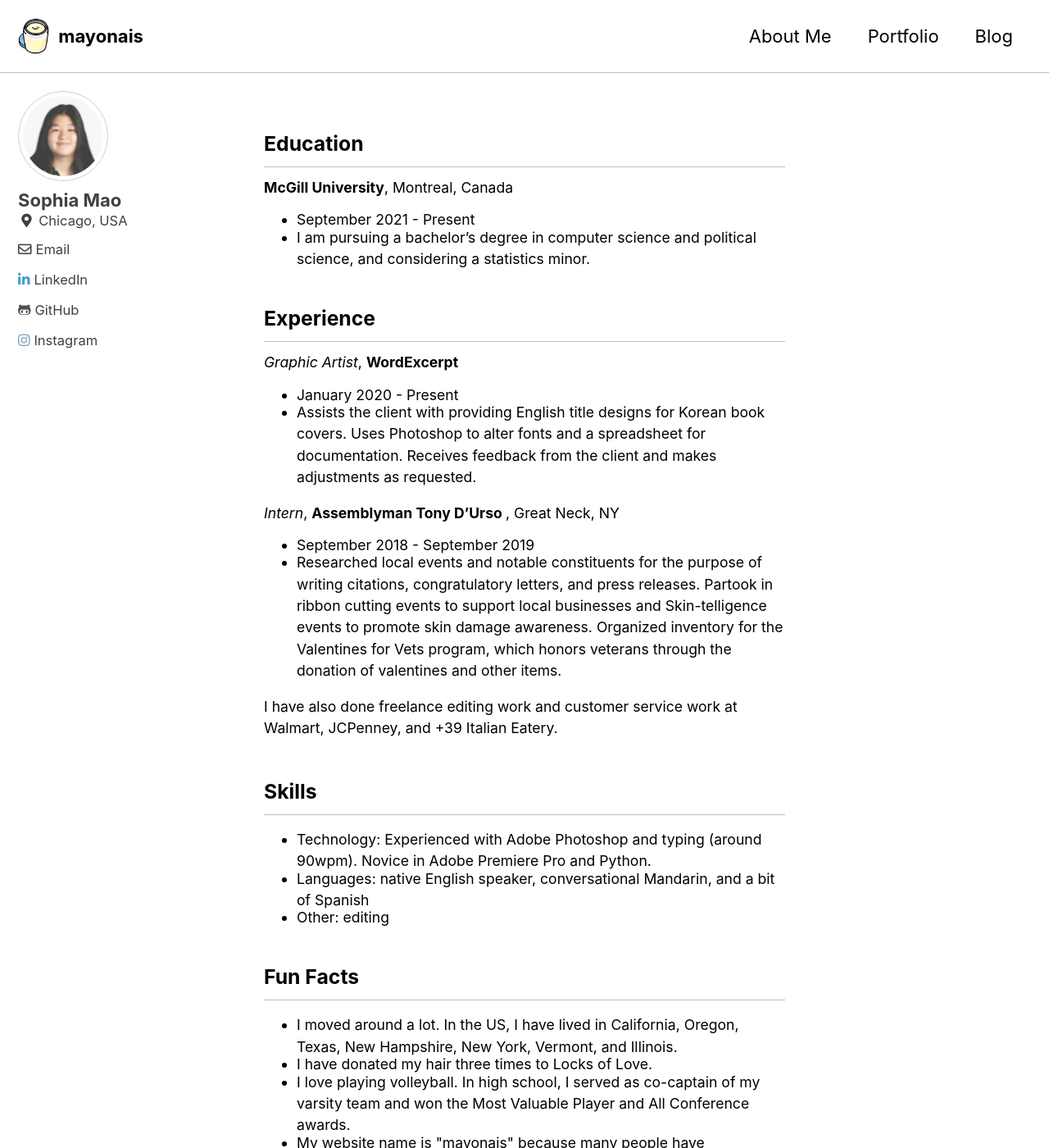
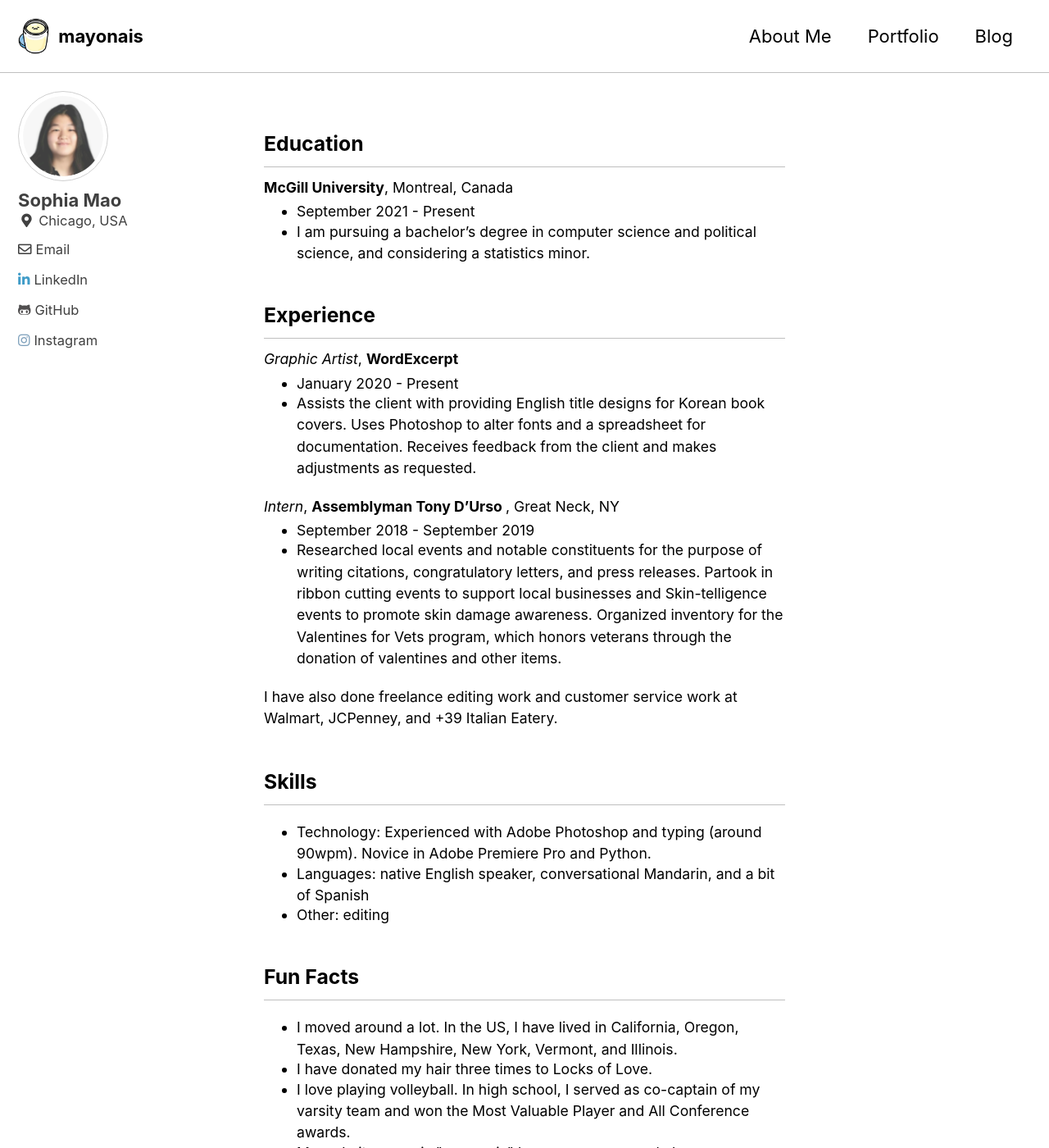
Before and after one commit to mayonais/mayonais.github.io, a Jekyll site: the page built from index.html, in a window 1280 px wide and 1400 px high. Shown: the whole window at 82% size. Built offline with Jekyll 4.4.1, drawn with Linux system fonts in a browser that asks for light colours; cached includes are drawn as plain includes; the list of posts is cut into pages by our own code.

Commit message:
page title

```diff
--- a/_sass/minimal-mistakes/_page.scss
+++ b/_sass/minimal-mistakes/_page.scss
@@ -109,11 +109,11 @@ body {
   li,
   dl {
     font-size: 0.8em;
-    margin: -5px 0px
+    margin: -2px 0px
   }
 
   p + ul {
-    margin-top: -10px;
+    margin-top: -20px;
   }
 
   /* paragraph indents */
```
